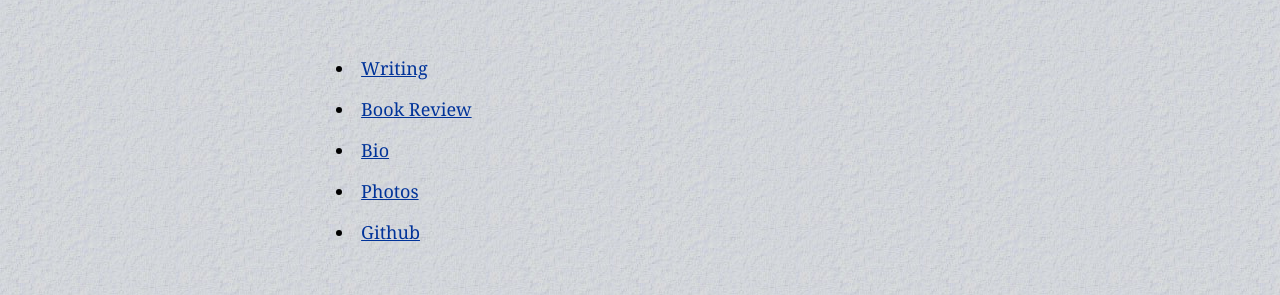
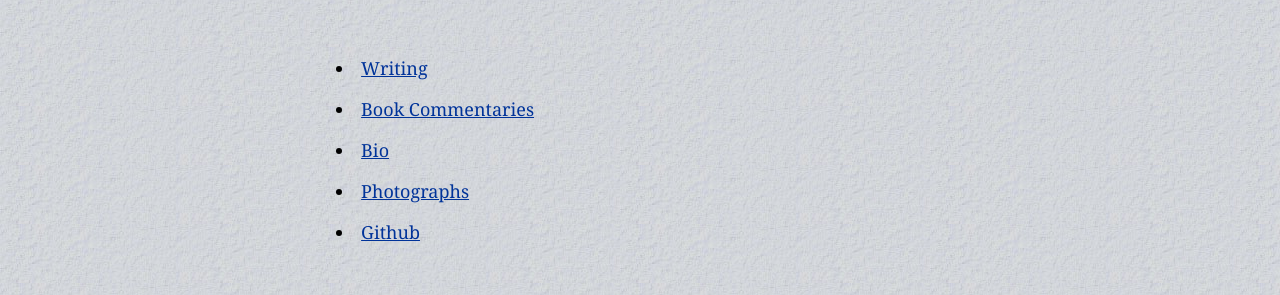
Before and after one commit to ChiragHAhuja/chiragahuja.github.io, a Jekyll site: the page built from index.md, in a window 1280 px wide. Shown: the part 189-484 px from the top of the page. Built offline with Jekyll 4.4.1, drawn with Linux system fonts in a browser that asks for light colours.

Commit message:
change menu

```diff
--- a/index.md
+++ b/index.md
@@ -11,7 +11,7 @@
 <br>
 
 * [Writing](../writings)
-* [Book Review](../bookreviews)
+* [Book Commentaries](../bookreviews)
 * [Bio](../cv)
-* [Photos](../photos)
+* [Photographs](../photos)
 * [Github](https://github.com/chiraghahuja){: target="_blank" rel="noreferrer nofollow"}
```
